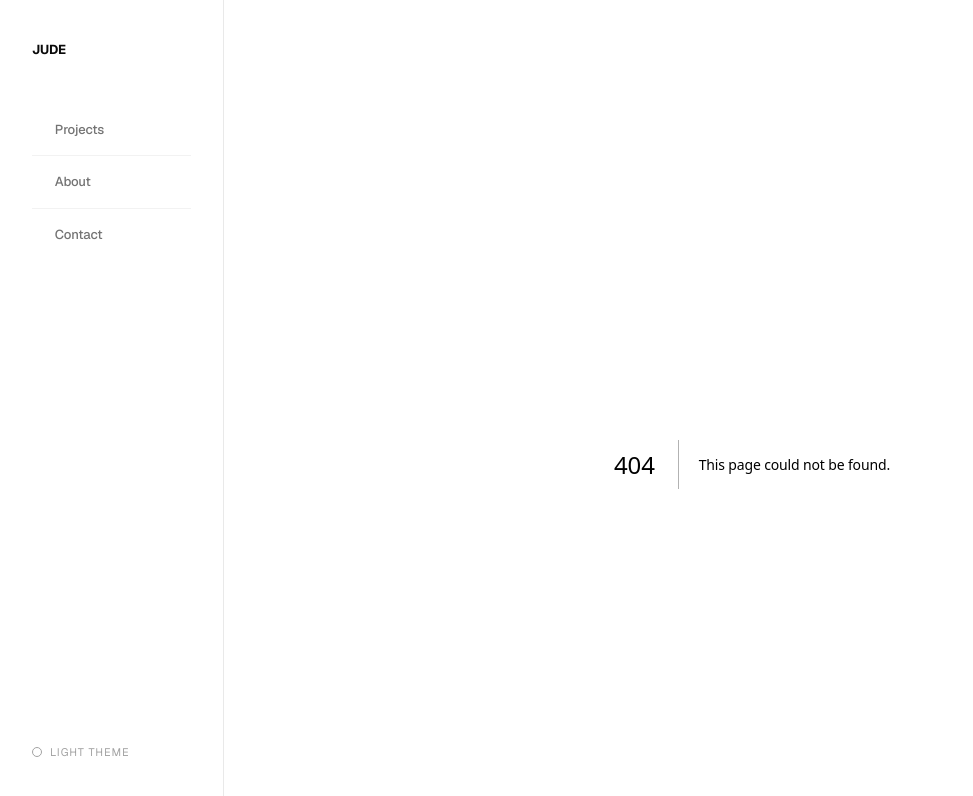
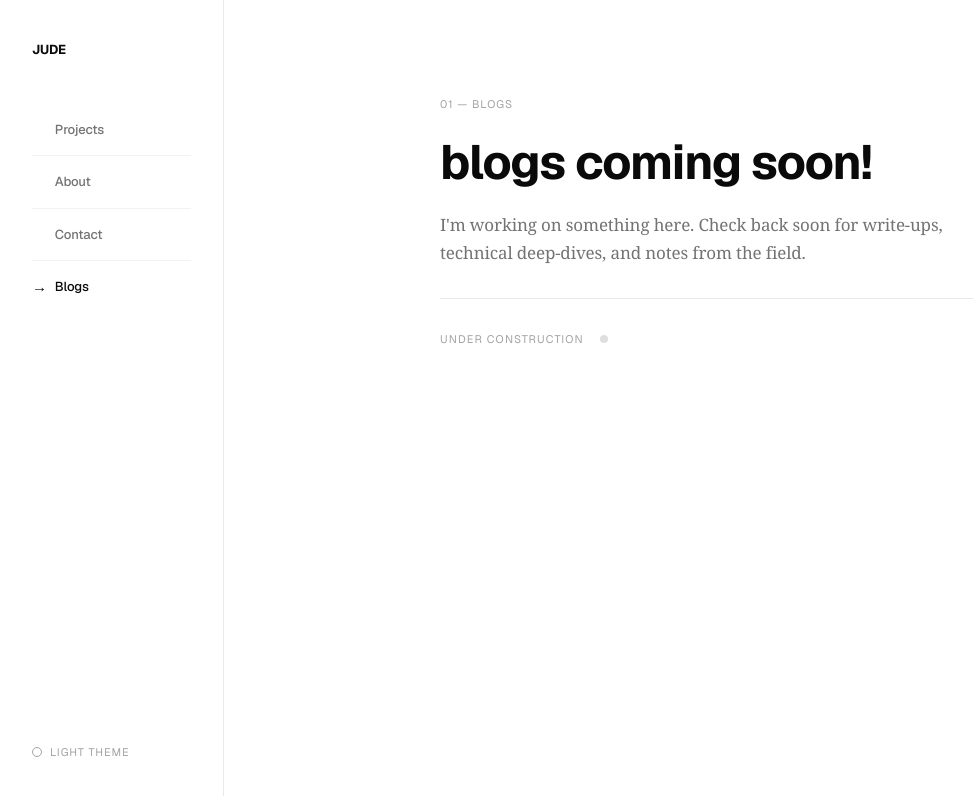
Before and after one commit to ChristianJudeEraldo/My-Portfolio, a Next.js app: page /blogs in a window 1280 px wide. Before the commit this address had no page. Shown: the top 796 px of the page, without its empty margins (0-973 px from the left). Built offline with nearby package versions, Linux system fonts and the light colour scheme.

Commit message:
added a blogs section

```diff
--- /dev/null
+++ b/app/blogs/page.tsx
@@ -0,0 +1,34 @@
+import type { Metadata } from "next";
+
+export const metadata: Metadata = {
+  title: "Blogs — Jude",
+  description: "Thoughts, write-ups, and technical deep-dives by Christian Jude Eraldo. Coming soon.",
+};
+
+export default function BlogsPage() {
+  return (
+    <div className="pb-20 pt-8 animate-fade-up stagger-1">
+      <section className="space-y-8">
+        <div className="space-y-6">
+          <p className="bryl-label">01 &mdash; BLOGS</p>
+          <h1 className="font-mono text-4xl sm:text-5xl font-bold tracking-tight lowercase leading-[1.05] max-w-4xl text-(--ink)">
+            blogs coming soon!
+          </h1>
+          <p className="max-w-xl text-[17px] font-serif leading-relaxed text-(--gray-500)">
+            I&apos;m working on something here. Check back soon for write-ups,
+            technical deep-dives, and notes from the field.
+          </p>
+        </div>
+
+        <div className="bryl-hairline animate-fade-up stagger-2" />
+
+        <div className="animate-fade-up stagger-3 flex items-center gap-4 text-(--gray-400)">
+          <span className="font-mono text-[11px] uppercase tracking-widest">
+            Under Construction
+          </span>
+          <span className="inline-block w-2 h-2 rounded-full bg-(--gray-300) animate-pulse" />
+        </div>
+      </section>
+    </div>
+  );
+}
--- a/app/page.tsx
+++ b/app/page.tsx
@@ -176,7 +176,7 @@ export default function Home() {
 
       {/* Gallery Section */}
       <section className="animate-fade-up stagger-5 space-y-8">
-        <p className="bryl-label">05 &mdash; SNAPSHOTS</p>
+        <p className="bryl-label">05 &mdash; GALLERY</p>
         <GallerySection />
       </section>
 
--- a/components/site-header.tsx
+++ b/components/site-header.tsx
@@ -18,13 +18,14 @@ export function SiteHeader() {
     { name: "Projects", href: "/projects" },
     { name: "About", href: "/about" },
     { name: "Contact", href: "/contact" },
+    { name: "Blogs", href: "/blogs" },
   ]
 
   return (
     <>
       {/* Mobile Top Bar */}
-      <header className="lg:hidden sticky top-0 z-50 flex h-14 items-center justify-between border-b border-[var(--gray-200)] bg-[var(--background)]/90 px-4 backdrop-blur-md">
-        <Link href="/" className="font-mono text-[13px] font-bold tracking-tight text-[var(--ink)] uppercase">
+      <header className="lg:hidden sticky top-0 z-50 flex h-14 items-center justify-between border-b border-(--gray-200) bg-(--background)/90 px-4 backdrop-blur-md">
+        <Link href="/" className="font-mono text-[13px] font-bold tracking-tight text-(--ink) uppercase">
           Jude
         </Link>
         <button
@@ -37,15 +38,15 @@ export function SiteHeader() {
 
       {/* Mobile Fullscreen Menu */}
       {isMobileMenuOpen && (
-        <div className="lg:hidden fixed inset-0 z-40 bg-[var(--background)]/95 backdrop-blur-md flex flex-col items-center justify-center gap-8 animate-fade-up">
-          <Link href="/" className="font-mono text-[11px] uppercase tracking-widest text-[var(--gray-500)] mb-4">
+        <div className="lg:hidden fixed inset-0 z-40 bg-(--background)/95 backdrop-blur-md flex flex-col items-center justify-center gap-8 animate-fade-up">
+          <Link href="/" className="font-mono text-[11px] uppercase tracking-widest text-(--gray-500) mb-4">
             Home
           </Link>
           {navItems.map((item) => (
             <Link
               key={item.href}
               href={item.href}
-              className="text-2xl font-bold tracking-tight text-[var(--ink)]"
+              className="text-2xl font-bold tracking-tight text-(--ink)"
             >
               {item.name}
             </Link>
@@ -57,9 +58,9 @@ export function SiteHeader() {
       )}
 
       {/* Desktop Sidebar */}
-      <aside className="hidden lg:flex fixed inset-y-0 left-0 w-[14rem] flex-col border-r border-[var(--gray-200)] bg-[var(--background)] py-10 px-8 justify-between z-30">
+      <aside className="hidden lg:flex fixed inset-y-0 left-0 w-56 flex-col border-r border-(--gray-200) bg-(--background) py-10 px-8 justify-between z-30">
         <div>
-          <Link href="/" className="font-mono text-[13px] font-bold tracking-tight text-[var(--ink)] uppercase mb-14 block">
+          <Link href="/" className="font-mono text-[13px] font-bold tracking-tight text-(--ink) uppercase mb-14 block">
             Jude
           </Link>
           <nav className="flex flex-col">
@@ -72,10 +73,10 @@ export function SiteHeader() {
                   <Link
                     href={item.href}
                     className={`flex items-center gap-2 py-1 text-[13px] font-medium transition-colors ${
-                      isActive ? "text-[var(--ink)]" : "text-[var(--gray-500)] hover:text-[var(--ink)]"
+                      isActive ? "text-(--ink)" : "text-(--gray-500) hover:text-(--ink)"
                     }`}
                   >
-                    <span className={`text-[15px] font-serif leading-none transition-opacity ${isActive ? "opacity-100" : "opacity-0 group-hover:opacity-100 text-[var(--gray-300)]"}`}>
+                    <span className={`text-[15px] font-serif leading-none transition-opacity ${isActive ? "opacity-100" : "opacity-0 group-hover:opacity-100 text-(--gray-300)"}`}>
                       →
                     </span>
                     {item.name}
--- a/mdx-components.tsx
+++ b/mdx-components.tsx
@@ -3,24 +3,24 @@ import type { MDXComponents } from 'mdx/types'
 export function useMDXComponents(components: MDXComponents): MDXComponents {
   return {
     h1: ({ children }) => (
-      <h1 className="mb-8 mt-12 font-mono text-4xl sm:text-5xl font-bold tracking-tight lowercase leading-[1.05] max-w-2xl text-[var(--ink)]">
+      <h1 className="mb-8 mt-12 font-mono text-4xl sm:text-5xl font-bold tracking-tight lowercase leading-[1.05] max-w-2xl text-(--ink)">
         {children}
       </h1>
     ),
     h2: ({ children }) => (
-      <h2 className="mb-6 mt-12 text-[17px] font-semibold tracking-tight text-[var(--ink)]">{children}</h2>
+      <h2 className="mb-6 mt-12 text-[17px] font-semibold tracking-tight text-(--ink)">{children}</h2>
     ),
-    p: ({ children }) => <p className="mb-6 text-[15px] leading-relaxed text-[var(--gray-500)]">{children}</p>,
-    ul: ({ children }) => <ul className="mb-8 list-none space-y-2 text-[15px] text-[var(--gray-500)]">{children}</ul>,
-    li: ({ children }) => <li className="flex gap-2 before:content-['—'] before:text-[var(--gray-400)]">{children}</li>,
-    hr: () => <hr className="my-10 border-t border-[var(--gray-200)]" />,
+    p: ({ children }) => <p className="mb-6 text-[15px] leading-relaxed text-(--gray-500)">{children}</p>,
+    ul: ({ children }) => <ul className="mb-8 list-none space-y-2 text-[15px] text-(--gray-500)">{children}</ul>,
+    li: ({ children }) => <li className="flex gap-2 before:content-['—'] before:text-(--gray-400)">{children}</li>,
+    hr: () => <hr className="my-10 border-t border-(--gray-200)" />,
     blockquote: ({ children }) => (
-      <blockquote className="my-8 border-l border-[var(--gray-300)] pl-5 text-[17px] font-serif italic leading-relaxed text-[var(--gray-500)]">
+      <blockquote className="my-8 border-l border-(--gray-300) pl-5 text-[17px] font-serif italic leading-relaxed text-(--gray-500)">
         {children}
       </blockquote>
     ),
     code: ({ children }) => (
-      <code className="rounded-md border border-[var(--gray-200)] bg-[var(--background)] px-1.5 py-0.5 text-[13px] font-mono text-[var(--ink)]">
+      <code className="rounded-md border border-(--gray-200) bg-(--background) px-1.5 py-0.5 text-[13px] font-mono text-(--ink)">
         {children}
       </code>
     ),
```
